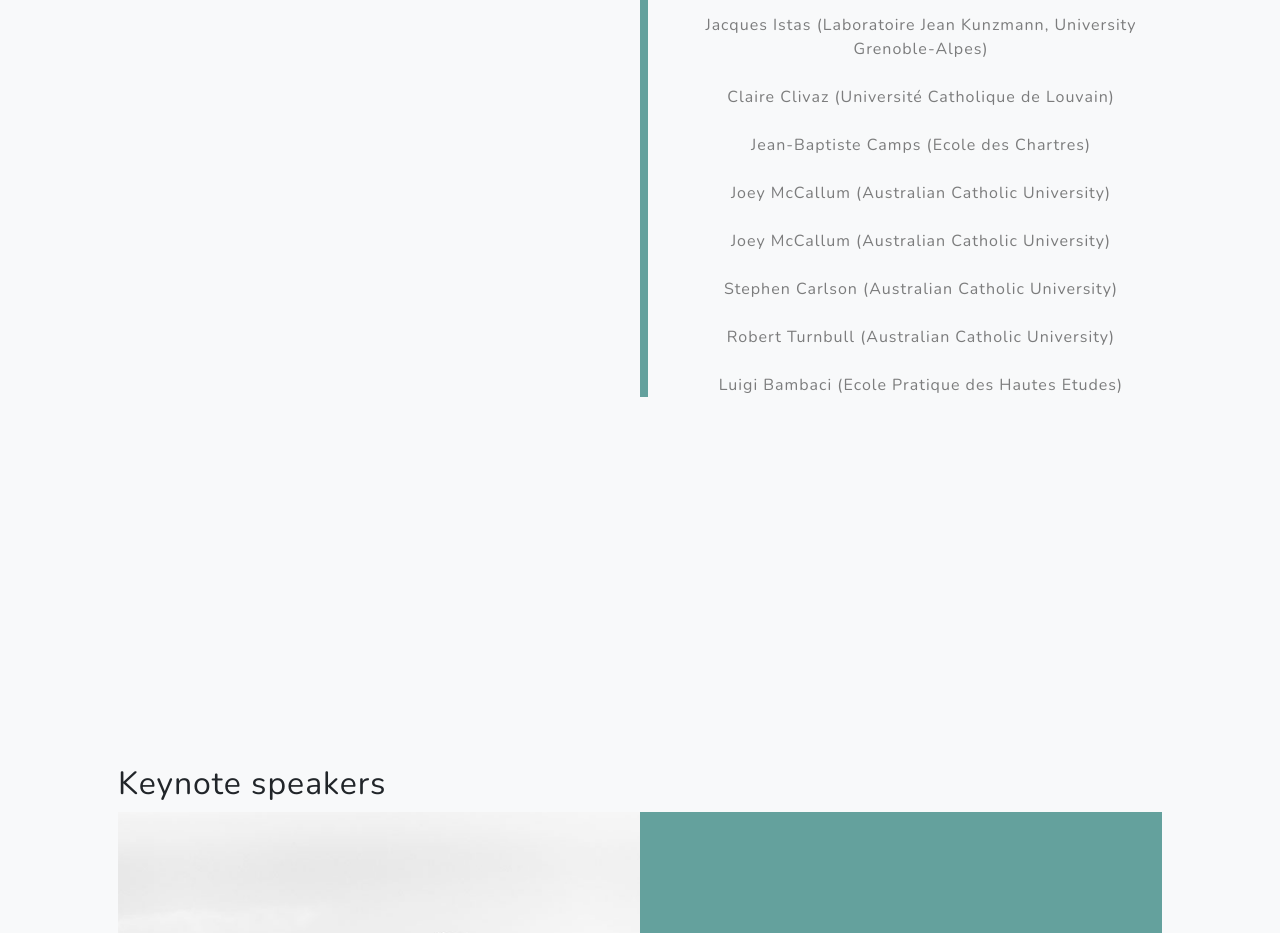
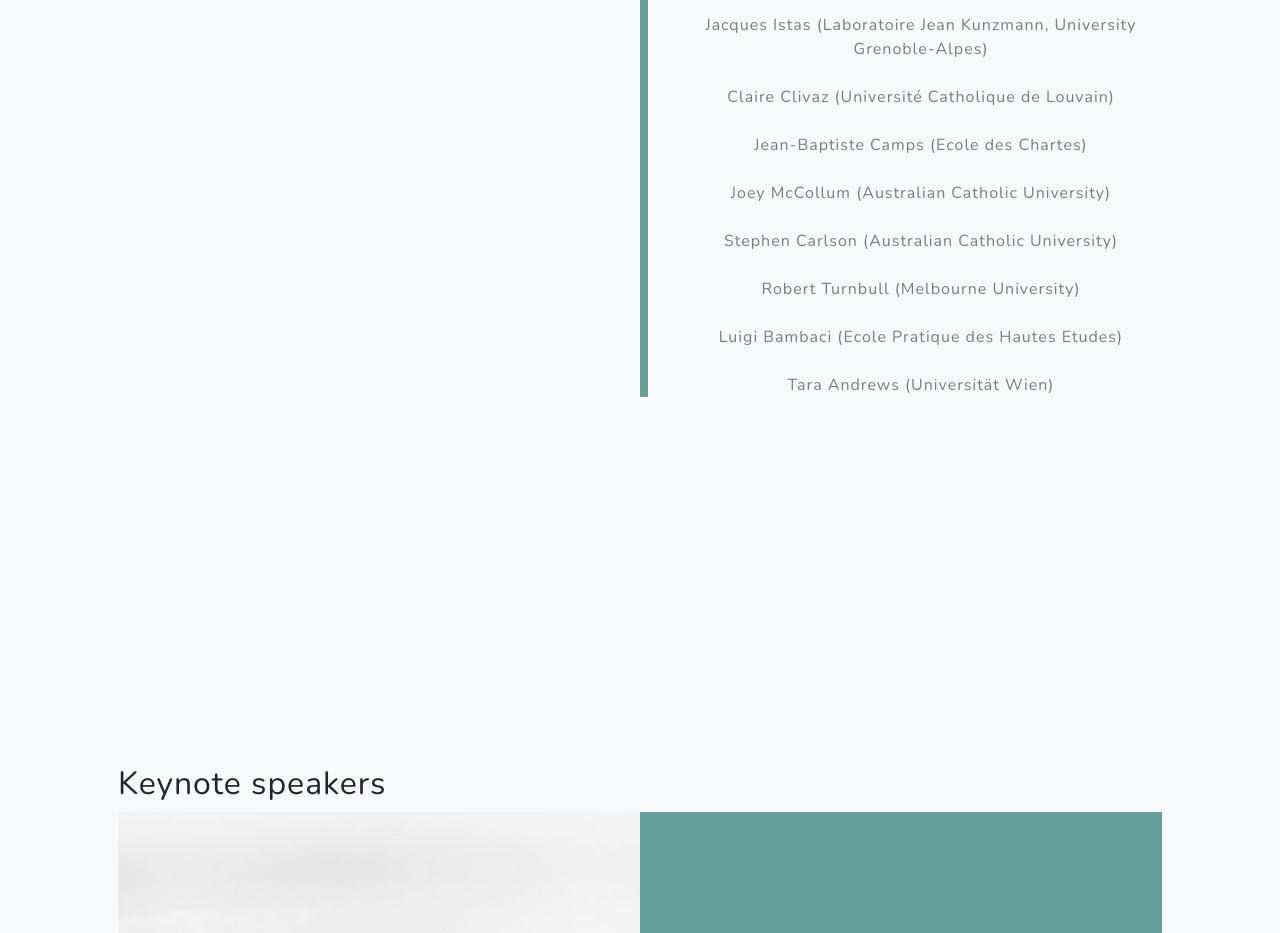
Before and after one commit to compas2024/compas2024.github.io, a plain HTML site: page public/index.html in a window 1280 px wide. Shown: the part 2940-3873 px from the top of the page. Drawn offline with nearby package versions, Linux system fonts and the light colour scheme.

Commit message:
fix: Edit affiliation and lastname spelling

```diff
--- a/public/index.html
+++ b/public/index.html
@@ -149,17 +149,17 @@
                             <br>
                             <p class="text-black-50 mb-0">Claire Clivaz (Université Catholique de Louvain)</p>
                             <br>
-                            <p class="text-black-50 mb-0">Jean-Baptiste Camps (Ecole des Chartres)</p>
+                            <p class="text-black-50 mb-0">Jean-Baptiste Camps (Ecole des Chartes)</p>
                             <br>
-                            <p class="text-black-50 mb-0">Joey McCallum (Australian Catholic University)</p>
-                            <br>
-                            <p class="text-black-50 mb-0">Joey McCallum (Australian Catholic University)</p>
+                            <p class="text-black-50 mb-0">Joey McCollum (Australian Catholic University)</p>
                             <br>
                             <p class="text-black-50 mb-0">Stephen Carlson (Australian Catholic University)</p>
                             <br>
-                            <p class="text-black-50 mb-0">Robert Turnbull (Australian Catholic University)</p>
+                            <p class="text-black-50 mb-0">Robert Turnbull (Melbourne University)</p>
                             <br>
                             <p class="text-black-50 mb-0">Luigi Bambaci (Ecole Pratique des Hautes Etudes)</p>
+                            <br>
+                            <p class="text-black-50 mb-0">Tara Andrews (Universität Wien)</p>
 
                         </div>
                     </div>
```
